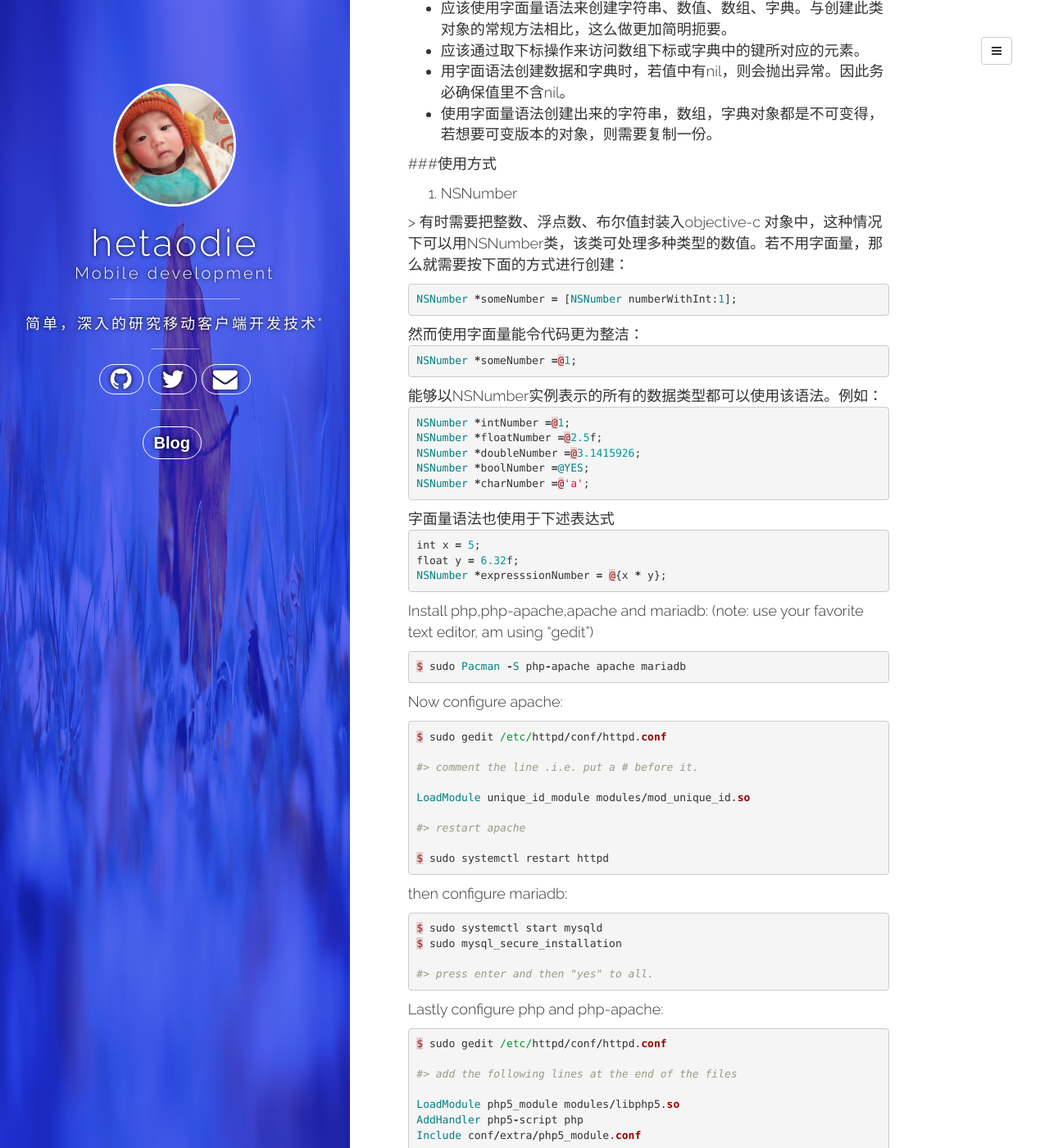
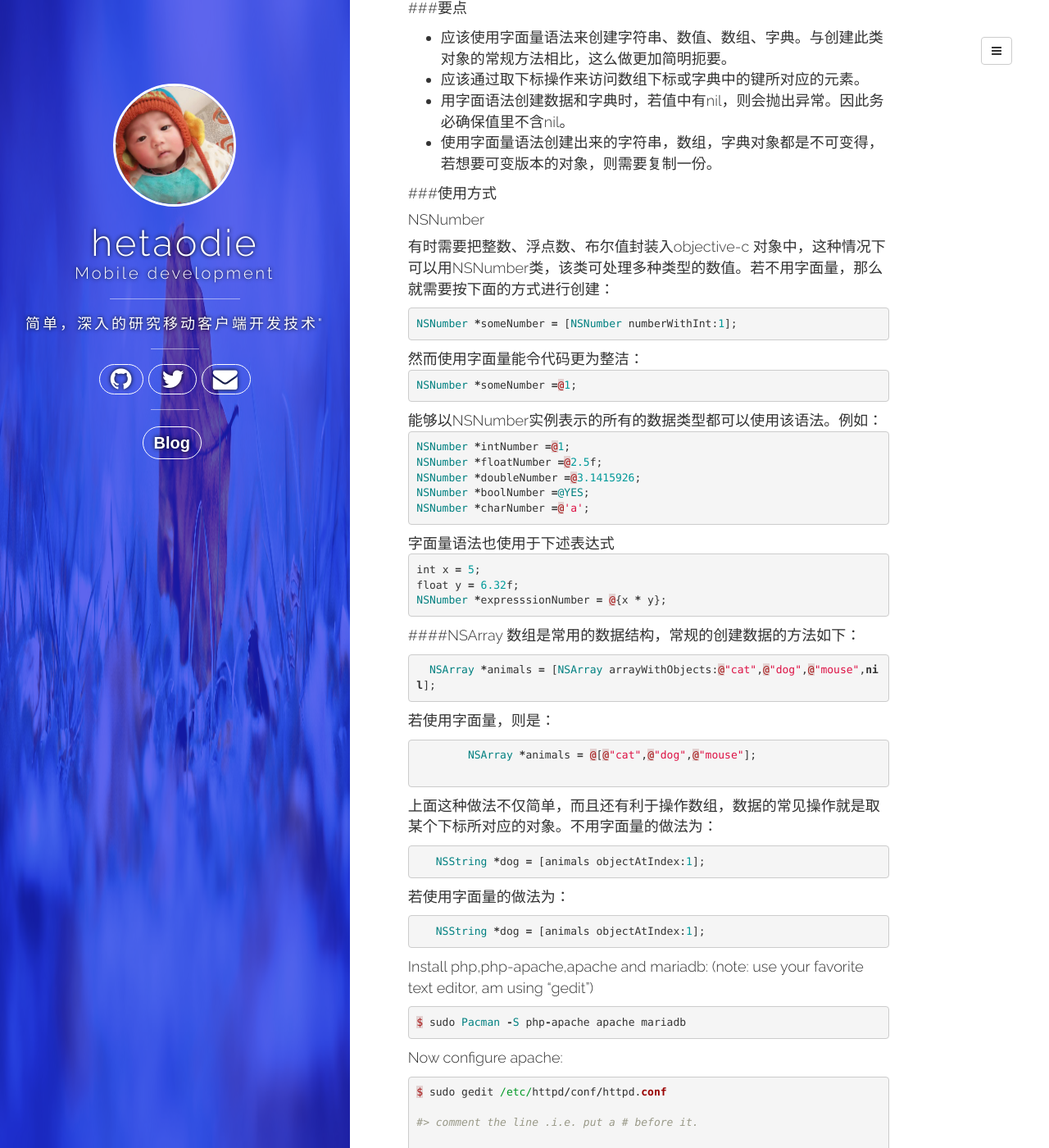
Before and after one commit to hetaodie/hetaodie.github.io, a Jekyll site: the page built from _posts/2016-02-01-编写高质量IOS的方法.md, in a window 1280 px wide and 1400 px high, scrolled down 1002 px. Shown: the whole window at 82% size. Built offline with Jekyll 4.4.1, drawn with Linux system fonts in a browser that asks for light colours; nearby versions of some CDN libraries; comment, search, counter and statistics services are not loaded; some of the changed text lies outside the part shown.

Commit message:
添加blog内容

```diff
--- a/_posts/2016-02-01-编写高质量IOS的方法.md
+++ b/_posts/2016-02-01-编写高质量IOS的方法.md
@@ -1,6 +1,6 @@
 ---
 layout: post
-title: 编写高质量iOS的方法
+title: 编写高质量iOS的方法<一>
 description: 此篇文章是《Effective objective》的读书笔记，写了一些自己的心得。
 image: /assets/media/effective-object2.0.jpg
 categories: [iOS]
@@ -67,6 +67,41 @@ NSNumber *expresssionNumber = @{x * y};
 {% endhighlight %}
 
 </p>
+
+####NSArray
+数组是常用的数据结构，常规的创建数据的方法如下：
+
+{% highlight ruby %}
+
+  NSArray *animals = [NSArray arrayWithObjects:@"cat",@"dog",@"mouse",nil];
+
+{% endhighlight %}
+
+若使用字面量，则是：
+
+{% highlight ruby %}
+
+	NSArray *animals = @[@"cat",@"dog",@"mouse"];
+
+{% endhighlight %}
+
+上面这种做法不仅简单，而且还有利于操作数组，数据的常见操作就是取某个下标所对应的对象。不用字面量的做法为：
+
+{% highlight ruby %}
+
+   NSString *dog = [animals objectAtIndex:1];
+
+{% endhighlight %}
+
+若使用字面量的做法为：
+
+
+{% highlight ruby %}
+
+   NSString *dog = [animals objectAtIndex:1];
+
+{% endhighlight %}
+
 
 Install php,php-apache,apache and mariadb:
 (note: use your favorite text editor, am using "gedit")
```
Also changed, not shown: other parts of _posts/2016-02-01-编写高质量IOS的方法.md (+2 -2 lines).
